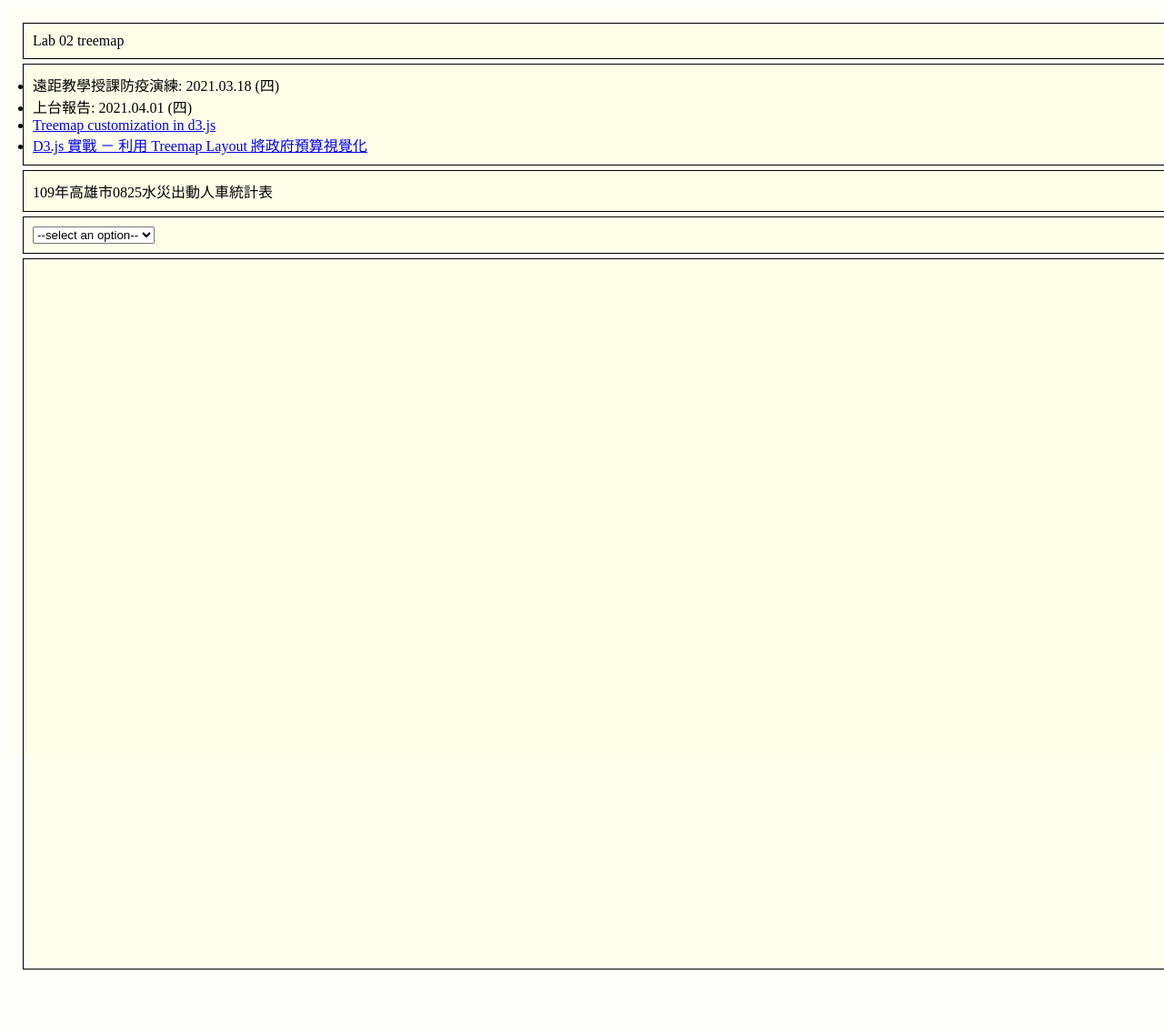
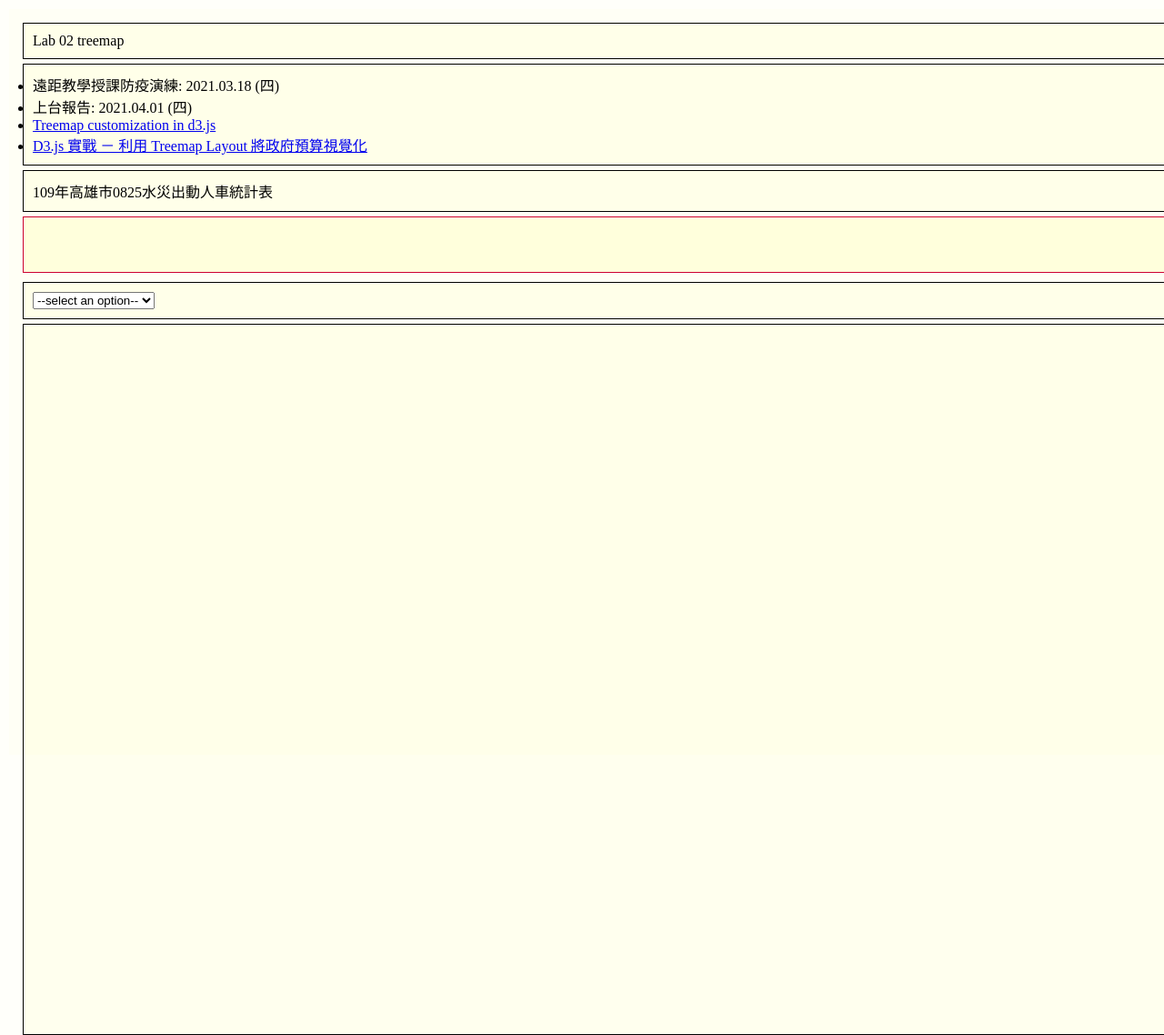
Before and after one commit to a105111207/vis2021s, a plain HTML site: page lab02/index.html in a window 1280 px wide. Shown: the top 1138 px of the page at 91% size. Before the commit the page ends 1066 px from the top, so only its background shows below. Drawn offline with nearby package versions, Linux system fonts and the light colour scheme.

Commit message:
Update index.html

```diff
--- a/lab02/index.html
+++ b/lab02/index.html
@@ -83,6 +83,8 @@
 		<div>
 			109年高雄市0825水災出動人車統計表
 		</div>
+		<div id="dropfile" for="csvfile">
+		</div>
 		<div>
 			<select id="ObjectKeys">
 				<option value="selectValue">
```
